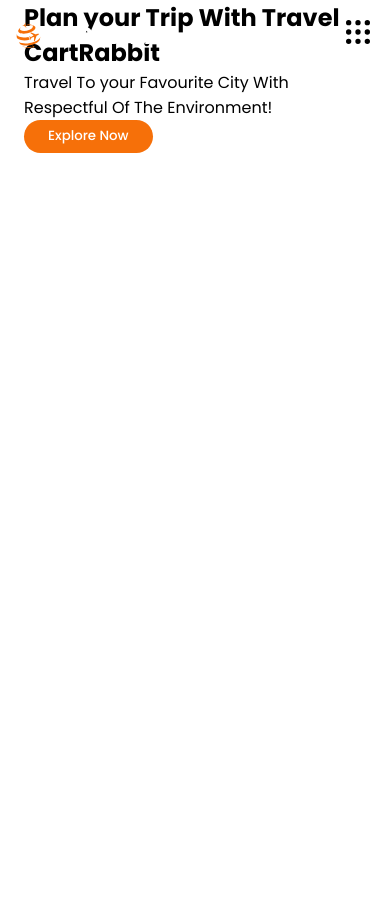
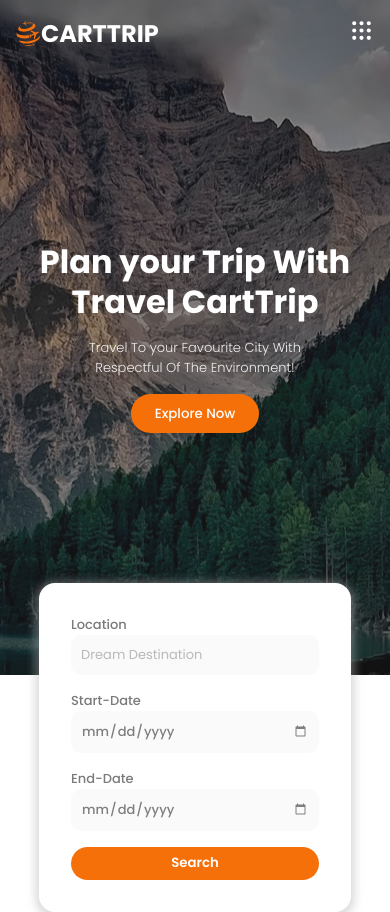
Before and after one commit to Sriram-developer/Trip-planner, a React (Create React App) app: page / in a window 390 px wide. Before the commit the page ends 844 px from the top, so only its background shows below. Built offline with nearby package versions, Linux system fonts and the light colour scheme.

Commit message:
Add mobile screen to home comp

```diff
--- a/src/Components/Home/Home.jsx
+++ b/src/Components/Home/Home.jsx
@@ -7,14 +7,35 @@
       <div className="secContainer container">
       <div className="homeText">
         <h1 className="title">
-          Plan your Trip With Travel CartRabbit
+          Plan your Trip With Travel CartTrip
         </h1>
+
         <p className='subTitle'>
           Travel To your Favourite City With Respectful Of The Environment!
         </p>
+
         <button className='btn'>
           <a href="#">Explore Now</a>
         </button>
+      </div>
+      <div className="homeCard grid">
+
+        <div className="locationDiv">
+          <label htmlFor="location">Location</label>
+          <input type="text" placeholder='Dream Destination' />
+        </div>
+
+        <div className="startDiv">
+          <label htmlFor="distance">Start-Date</label>
+          <input type="date" placeholder='dd/mm/yyyy'/>
+        </div>
+
+        <div className="endDiv">
+          <label htmlFor="price">End-Date</label>
+          <input type="date" placeholder='dd/mm/yyyy' />
+        </div>
+
+        <button className='btn'>Search</button>
       </div>
       </div>
     </section>
--- a/src/Components/Home/home.css
+++ b/src/Components/Home/home.css
@@ -9,4 +9,90 @@
   --greyBg: hsl(0, 2%, 83%);
   --greyText: rgb(190, 190, 190);
   --inputColor: hsl(330, 12%, 97%);
+}
+
+.home {
+  height: 80vh;
+  background: linear-gradient(rgba(33, 33, 33, 0.522), rgba(33, 33, 33, 0.522)), url("../../Assets/bgimage.jpg");
+  background-position: center;
+  background-repeat: no-repeat;
+  display: flex;
+  align-items: center;
+  justify-content: center;
+  margin: auto;
+  position: relative;
+}
+.home .secContainer .homeText {
+  text-align: center;
+}
+.home .secContainer .homeText .title {
+  color: var(--whiteColor);
+  font-size: 2rem;
+  font-weight: 700;
+  line-height: 2.5rem;
+}
+.home .secContainer .homeText .subTitle {
+  color: var(--whiteColor);
+  opacity: 0.9;
+  font-size: 13px;
+  font-weight: 300;
+  padding: 1rem 0;
+  max-width: 70%;
+  text-align: center;
+  margin: auto;
+}
+.home .secContainer .homeText .btn {
+  padding: 0.6rem 1.5rem;
+}
+.home .secContainer .homeCard {
+  width: 80%;
+  border-radius: 1rem;
+  padding: 2rem;
+  background: var(--whiteColor);
+  position: absolute;
+  gap: 1rem;
+  justify-content: center;
+  bottom: -35%;
+  transform: translate(-50%);
+  left: 50%;
+  box-shadow: 0 2px 8px 4px rgba(178, 178, 178, 0.45);
+}
+.home .secContainer .homeCard .locationDiv, .home .secContainer .homeCard .startDiv, .home .secContainer .homeCard .endDiv {
+  width: 100%;
+}
+.home .secContainer .homeCard .locationDiv label, .home .secContainer .homeCard .startDiv label, .home .secContainer .homeCard .endDiv label {
+  display: block;
+  color: var(--textColor);
+  font-weight: 500;
+  font-size: 13px;
+  padding-bottom: -4rem;
+}
+.home .secContainer .homeCard .locationDiv input, .home .secContainer .homeCard .startDiv input, .home .secContainer .homeCard .endDiv input {
+  width: 100%;
+  background: var(--inputColor);
+  border-radius: 10px;
+  border: none;
+  padding: 10px;
+  font-size: 13px;
+  font-weight: 500;
+  opacity: 0.5;
+}
+.home .secContainer .homeCard .locationDiv input::-moz-placeholder, .home .secContainer .homeCard .startDiv input::-moz-placeholder, .home .secContainer .homeCard .endDiv input::-moz-placeholder {
+  font-size: 13px;
+  font-weight: 400;
+  opacity: 2;
+}
+.home .secContainer .homeCard .locationDiv input::placeholder, .home .secContainer .homeCard .startDiv input::placeholder, .home .secContainer .homeCard .endDiv input::placeholder {
+  font-size: 13px;
+  font-weight: 400;
+  opacity: 2;
+}
+.home .secContainer .homeCard .locationDiv input:focus, .home .secContainer .homeCard .startDiv input:focus, .home .secContainer .homeCard .endDiv input:focus {
+  outline: none;
+}
+.home .secContainer .homeCard .btn {
+  width: 100%;
+  padding: -6rem 1.5rem;
+  color: var(--whiteColor);
+  font-weight: 600;
 }/*# sourceMappingURL=home.css.map */
--- a/src/Components/Home/home.scss
+++ b/src/Components/Home/home.scss
@@ -10,3 +10,97 @@
     --greyText: rgb(190, 190, 190);
     --inputColor: hsl(330, 12%, 97%);
   }
+
+  .home{
+    height: 80vh;
+    background: linear-gradient(rgba(33,33,33,0.522),rgba(33,33,33,0.522)), url('../../Assets/bgimage.jpg');
+    background-position: center;
+    background-repeat: no-repeat;
+    display: flex;
+    align-items: center;
+    justify-content: center;
+    margin: auto;
+    position: relative;
+
+    .secContainer{
+      .homeText{
+        text-align: center;
+
+      .title{
+        color: var(--whiteColor);
+        font-size: 2rem;
+        font-weight: 700;
+        line-height: 2.5rem;
+      }
+
+        .subTitle{
+          color: var(--whiteColor);
+          opacity: .9;
+          font-size: 13px;
+          font-weight: 300;
+          padding: 1rem 0;
+          max-width: 70%;
+          text-align: center;
+          margin: auto;
+        }
+
+        .btn{
+          padding: .6rem 1.5rem;
+
+        }
+      }
+
+    .homeCard{
+      width: 80%;
+      border-radius: 1rem;
+      padding: 2rem;
+      background: var(--whiteColor);
+      position: absolute;
+      gap: 1rem;
+      justify-content: center;
+      bottom: -35%;
+      transform: translate(-50%);
+      left: 50%;
+      box-shadow: 0 2px 8px 4px rgba(178,178,178,0.45);
+
+      .locationDiv, .startDiv, .endDiv{
+        width: 100%;
+
+        label{
+          display: block;
+          color: var(--textColor);
+          font-weight: 500;
+          font-size: 13px;
+          padding-bottom: -4rem;
+        }
+
+        input{
+          width: 100%;
+          background: var(--inputColor);
+          border-radius: 10px;
+          border: none;
+          padding: 10px;
+          font-size: 13px;
+          font-weight: 500;
+          opacity: .5;
+
+          &::placeholder{
+            font-size: 13px;
+            font-weight: 400;
+            opacity: 2;
+          }
+          &:focus{
+            outline: none;
+          }
+        }
+      }
+
+      .btn{
+        width: 100%;
+        padding: -6rem 1.5rem;
+        color: var(--whiteColor);
+        font-weight: 600;
+      }
+    }
+  }
+}
--- a/src/Components/Navbar/Navbar.jsx
+++ b/src/Components/Navbar/Navbar.jsx
@@ -22,9 +22,7 @@
       <div className='header'>
         <div className='logoDiv'>
         <a href='#'className='logo'>
-          <h1 className='flex'><SiYourtraveldottv className='icon'/>
-           CARTTRIP
-          </h1>
+          <h1 className='flex'> <SiYourtraveldottv className='icon'/>CARTTRIP</h1>
         </a>
       </div>
 
@@ -65,7 +63,7 @@
           <AiFillCloseCircle className='icon'/>
         </div>
       </div>
-      <div onClick ={showNav} className="toogleNavbar">
+      <div onClick ={showNav} className="toggleNavbar">
       <TbGridDots className="icon"/>
       </div>
       </div>
--- a/src/Components/Navbar/navbar.css
+++ b/src/Components/Navbar/navbar.css
@@ -101,4 +101,11 @@
   .navBarSection .header .activeNavbar {
     left: 0%;
   }
+}
+.navBarSection .header .toggleNavbar .icon {
+  font-size: 25px;
+  color: var(--whiteColor);
+}
+.navBarSection .header .toggleNavbar .icon:hover {
+  color: var(--PrimaryColor);
 }/*# sourceMappingURL=navbar.css.map */
--- a/src/Components/Navbar/navbar.scss
+++ b/src/Components/Navbar/navbar.scss
@@ -116,5 +116,14 @@
                 left:0%;
             }
         }
+        .toggleNavbar{
+            .icon{
+                font-size: 25px;
+                color: var(--whiteColor);
+                &:hover{
+                    color: var(--PrimaryColor);
+                }
+            }
+        }
     }
 }
```
Also changed, not shown: 2 other files (tests, documents, lock files or other folders).
